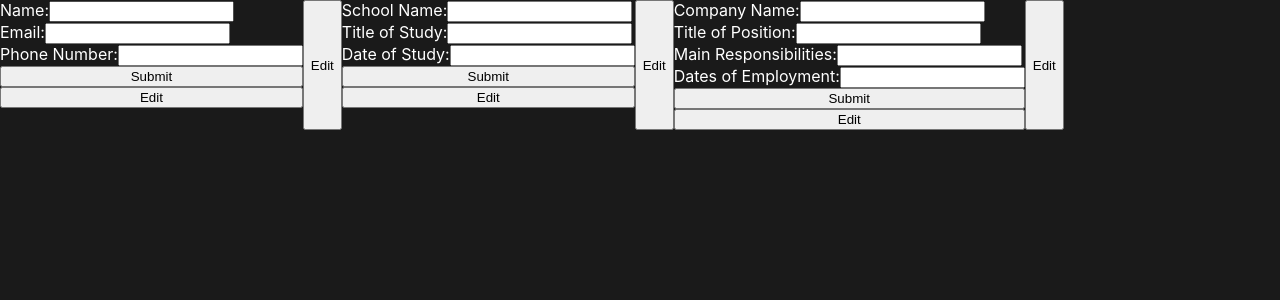
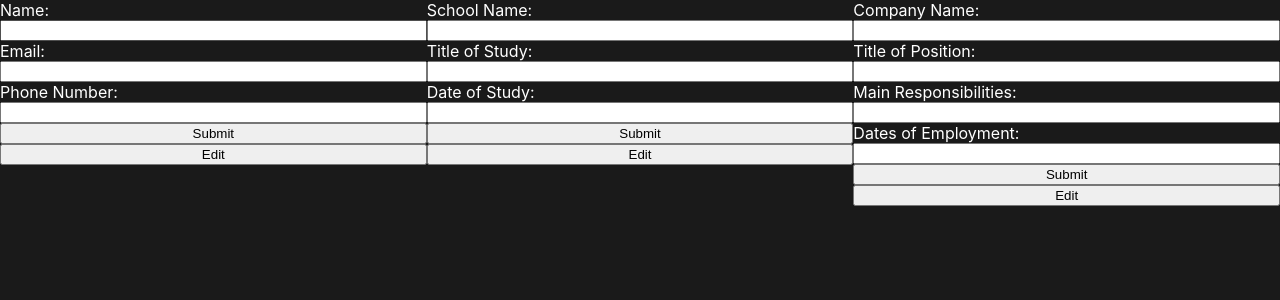
Before and after one commit to nekoLiav/cv, a React (Create React App) app: page / in a window 1280 px wide. Shown: the top 300 px of the page. Built offline with nearby package versions, Linux system fonts and the light colour scheme.

Commit message:
moved edit buttons into components

```diff
--- a/src/App.js
+++ b/src/App.js
@@ -1,30 +1,16 @@
-import React, { Component } from 'react';
+import React from 'react';
 import General from './components/General';
 import Educational from './components/Educational';
 import Practical from './components/Practical';
 
-class App extends Component {
-  constructor(props) {
-    super(props);
-
-    this.state = {
-      hello: 'hello'
-    };
-  }
-
-  render() {
-    const { hello } = this.state;
+function App() {
   return (
     <div className="main">
-        <General hello={hello} />
-        <button type="button">Edit</button>
+      <General />
       <Educational />
-        <button type="button">Edit</button>
       <Practical />
-        <button type="button">Edit</button>
     </div>
   );
 }
-}
 
 export default App;
--- a/src/styles/index.css
+++ b/src/styles/index.css
@@ -14,19 +14,35 @@ code {
 
 .main {
   display: flex;
+  justify-content: space-between;
 }
 
-.general-form {
+.general {
+  width: 100%;
+}
+
+.general-form,
+.general-form label {
   display: flex;
   flex-direction: column;
 }
 
-.educational-form {
+.educational {
+  width: 100%;
+}
+
+.educational-form,
+.educational-form label {
   display: flex;
   flex-direction: column;
 }
 
-.practical-form {
+.practical {
+  width: 100%;
+}
+
+.practical-form,
+.practical-form label {
   display: flex;
   flex-direction: column;
 }
```
Lines whose indentation alone changed are shown as unchanged.
